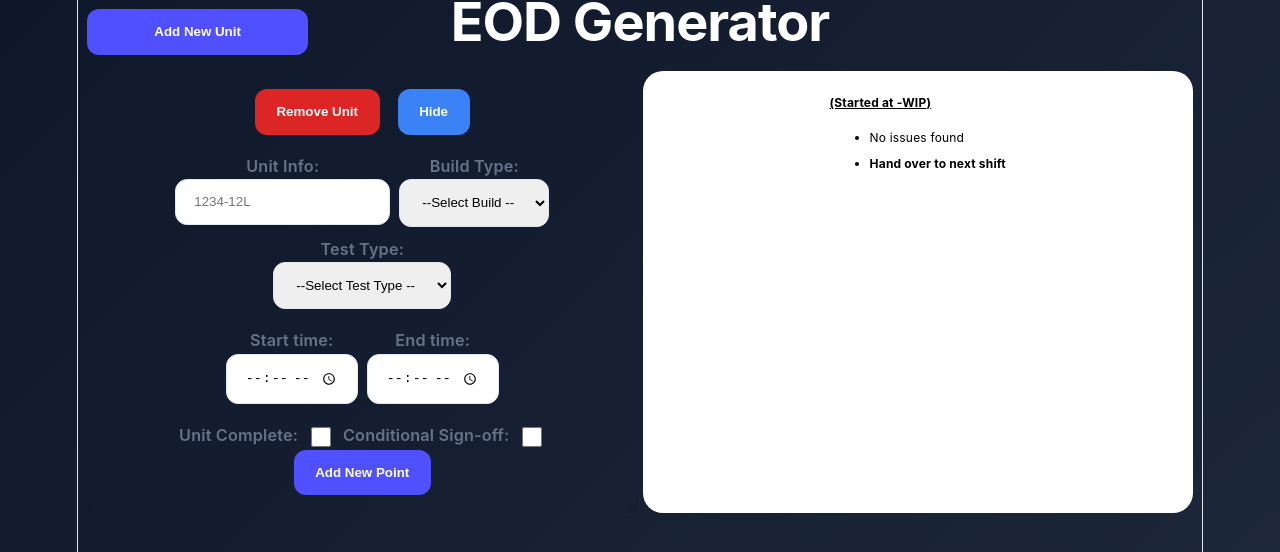
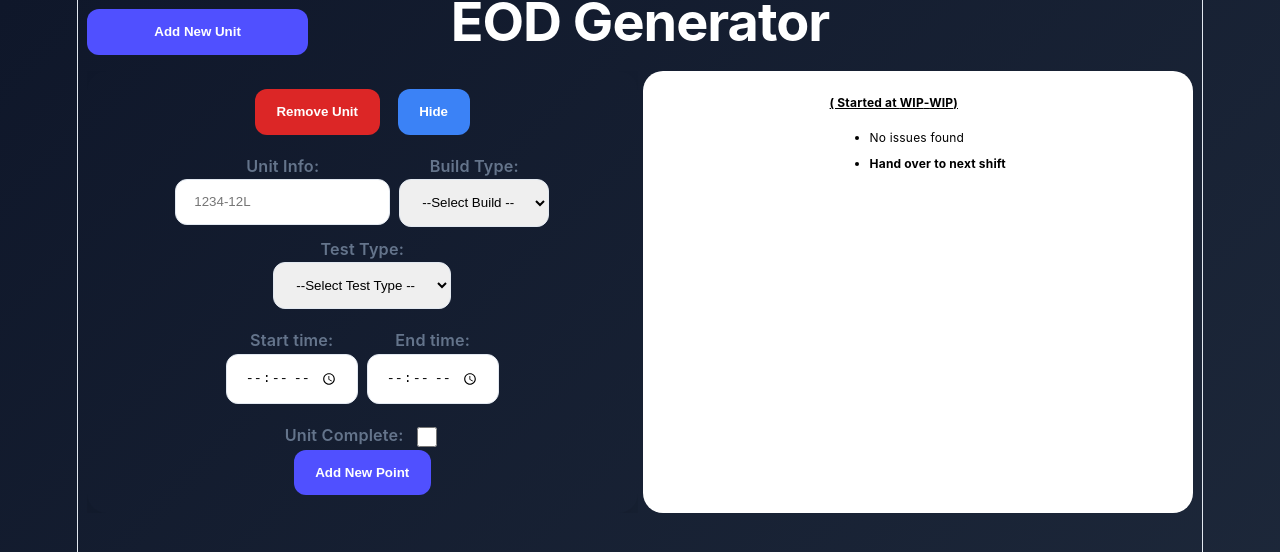
Before and after one commit to xzovyAtWork/EOD_generator, a React (Vite) app: page / in a window 1280 px wide. Both pictures are taken after a click on the button "Add New Unit". Shown: the top 552 px of the page. Built offline with nearby package versions, Linux system fonts and the light colour scheme.

Commit message:
add WIP to empty start time and show conditional sign off when unit complete checkbox is checked

```diff
--- a/src/components/Output.jsx
+++ b/src/components/Output.jsx
@@ -3,7 +3,12 @@ export default function Output ({units}){
     {units.map(unitInfo =>
       <div key={unitInfo.id}>
         <b><u>
-          {unitInfo.serialNumber} {unitInfo.buildType} {unitInfo.testType} (Started at {unitInfo.startTime}-{unitInfo.endTime ? `Completed at ${unitInfo.endTime}` : "WIP"})
+          {unitInfo.serialNumber}
+          {unitInfo.buildType}
+          {unitInfo.testType}
+          (
+            Started at {unitInfo.startTime ? `Started at ${unitInfo.startTime}` : "WIP"}-{unitInfo.endTime ? `Completed at ${unitInfo.endTime}` : "WIP"}
+          )
         </u></b>
         <ul className='unitPoints'>
           {unitInfo.points.length === 0 ? <li>No issues found</li> : null}
--- a/src/components/UnitForm.jsx
+++ b/src/components/UnitForm.jsx
@@ -189,6 +189,9 @@ function UnitForm({unitInfo, setUnitInfo, deleteUnit}){
                 checked={unitInfo.unitComplete}
                 onChange={e =>  setUnitInfo({...unitInfo, unitComplete: e.target.checked})}
                 />
+              {
+                unitInfo.unitComplete ?
+                  <>
                     <label htmlFor="conditionalSignoff">
                       Conditional Sign-off:
                     </label>
@@ -199,6 +202,9 @@ function UnitForm({unitInfo, setUnitInfo, deleteUnit}){
                       checked={unitInfo.conditionalSignoff}
                       onChange={e => setUnitInfo({...unitInfo, conditionalSignoff: e.target.checked})}
                       />
+                    </>
+                : null
+              }
           </div>
         </>
         : null }
```
Lines whose indentation alone changed are shown as unchanged.
